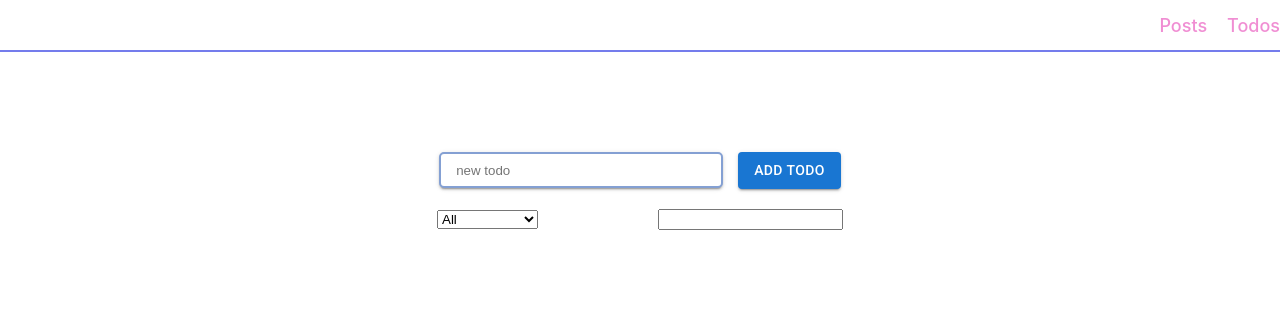
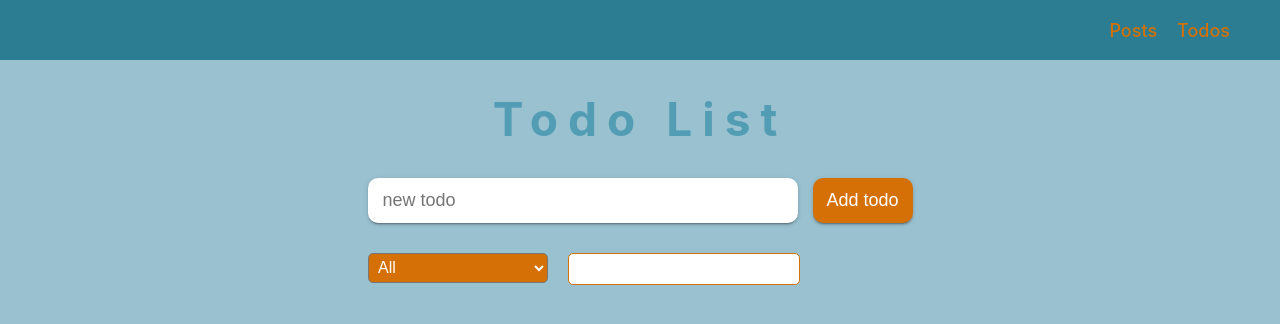
Before and after one commit to dekkumo/my-react-project, a React (Create React App) app: page / in a window 1280 px wide. Shown: the top 324 px of the page. Built offline with nearby package versions, Linux system fonts and the light colour scheme.

Commit message:
added styles

```diff
--- a/src/components/header/Header.jsx
+++ b/src/components/header/Header.jsx
@@ -5,8 +5,10 @@ import classes from './Header.module.css'
 export const Header = () => {
   return (
     <div className={classes.header}>
-      <Link className={classes.link} to='/posts'>Posts</Link>
-      <Link className={classes.link} to='/'>Todos</Link>
+      <div className={classes.container__link}>
+        <Link className={classes.link} to='/posts'>Posts</Link>
+        <Link className={classes.link} to='/'>Todos</Link>
+      </div>
     </div>
   )
 }
--- a/src/components/header/Header.module.css
+++ b/src/components/header/Header.module.css
@@ -3,15 +3,22 @@
   align-items: center;
   justify-content: flex-end;
   width: 100%;
-  height: 50px;
-  border-bottom: 2px solid rgb(116, 124, 236);
+  height: 60px;
+  background-color: #2c7d91;
+}
+.container__link {
+  padding-right: 50px;
 }
 .link {
   text-decoration: none;
   font-weight: 500;
   font-size: 18px;
-  color: rgba(231, 70, 183, 0.61);
+  color: #d47006;
   margin-right: 20px;
+  transition: all 0.3s ease 0s;
+}
+.link:hover {
+  color: #de8d35;
 }
 .link:last-child {
   margin-right: 0px;
--- a/src/components/pages/todoPage/PostsPage.jsx
+++ b/src/components/pages/todoPage/PostsPage.jsx
@@ -48,6 +48,7 @@ export const PostsPage = () => {
 
   return (
     <div className={classes.post__container}>
+      <h1 className={classes.title__main}>Posts</h1>
       {currentPost.map(el => (
         <div key={el.id} className={classes.post}>
           <Link
@@ -70,8 +71,10 @@ export const PostsPage = () => {
         </ul>
       </div>
 
-      <button onClick={prevPage}>prev page</button>
-      <button onClick={nextPage}>next page</button>
+      <div className={classes.btn__container}>
+        <button className={classes.btn__nav} onClick={prevPage}>prev page</button>
+        <button className={classes.btn__nav} onClick={nextPage}>next page</button>
+      </div>
     </div>
   )
 }
--- a/src/components/pages/todoPage/PostsPage.module.css
+++ b/src/components/pages/todoPage/PostsPage.module.css
@@ -1,26 +1,33 @@
+.title__main {
+  color: #529db4;
+  letter-spacing: 10px;
+  font-size: 46px;
+}
 .post__container {
   max-width: 800px;
   width: 100%;
   margin: 0 auto;
-  padding-top: 30px;
 }
 .post {
-  border: 1px solid rgba(231, 70, 183, 0.61);
+  border: 1px solid #529db4;
   border-radius: 5px;
   margin-bottom: 20px;
   padding: 10px 5px;
+  background-color: #fff;
+  box-shadow: 0px 3px 1px -2px rgb(0 0 0 / 20%), 0px 2px 2px 0px rgb(0 0 0 / 14%), 0px 1px 5px 0px rgb(0 0 0 / 12%);
 }
 .link {
   text-decoration: none;
 }
 .title {
   font-weight: 500;
-  font-size: 18px;
-  color: rgb(173, 32, 98);
+  font-size: 20px;
+  color: #bc5c00;
+  margin-bottom: 15px;
 }
 .body {
   font-weight: 500;
-  color: rgb(252, 57, 148);
+  color: #d47006;
 }
 .button:hover {
   cursor: pointer;
@@ -29,10 +36,36 @@
 }
 .list_pg {
   display: flex;
+  gap: 5px;
+  justify-content: center;
+  padding-left: 0;
 }
 .li__pg {
   list-style: none;
+  width: 20px;
+  height: 20px;
+  padding: 5px;
+  font-weight: 500;
+  color: #2c7d91;
+  border: 2px solid #529db4;
+  border-radius: 5px;
+  transition: all 0.5s ease 0s;
 }
 .li__pg:hover {
+  border: 2px solid #d47006;
   cursor: pointer;
 }
+.btn__container {
+  padding-bottom: 20px;
+}
+.btn__nav {
+  background-color: #2c7d91;
+  border: none;
+  margin-right: 15px;
+  height: 30px;
+  width: 100px;
+  border-radius: 5px;
+}
+.btn__nav:last-child {
+  margin-right: 0;
+}
--- a/src/components/pages/todoPage/TodosPage.jsx
+++ b/src/components/pages/todoPage/TodosPage.jsx
@@ -1,7 +1,7 @@
 import React, { useMemo, useRef, useState } from 'react';
 import { Todos } from './todos/Todos';
 import { Form } from './form/Form';
-import { MyModal } from '../modal/MyModal';
+import classes from './TodosPage.module.css'
 
 function TodosPage() {
 
@@ -77,6 +77,7 @@ function TodosPage() {
 
   return (
     <div>
+      <h1 className={classes.title}>Todo List</h1>
       <Form
         ref={textInput}
         todos={todos}
--- a/src/components/pages/todoPage/TodosPage.module.css
+++ b/src/components/pages/todoPage/TodosPage.module.css
@@ -0,0 +1,5 @@
+.title {
+    font-size: 46px;
+    letter-spacing: 10px;
+    color: #529db4;
+}
--- a/src/components/pages/todoPage/form/Form.jsx
+++ b/src/components/pages/todoPage/form/Form.jsx
@@ -1,5 +1,4 @@
 import React, { forwardRef, useRef } from 'react'
-import { Button, createTheme } from '@mui/material'
 import classes from './Form.module.css'
 
 export const Form = forwardRef((props, ref) => {
@@ -21,7 +20,13 @@ export const Form = forwardRef((props, ref) => {
         ref={ref}
         placeholder='new todo'
       />
-      <Button type='submit' variant="contained">Add todo</Button>
+      <button
+        className={classes.button}
+        type='submit'
+        variant="contained"
+      >
+        Add todo
+      </button>
 
       <select className={classes.select} onChange={selectTodo}>
         <option value="All">All</option>
--- a/src/components/pages/todoPage/form/Form.module.css
+++ b/src/components/pages/todoPage/form/Form.module.css
@@ -1,22 +1,53 @@
 .form {
-  max-width: 500px;
+  position: relative;
+  max-width: 600px;
   margin: 0 auto;
-  padding-top: 100px;
 }
 .input {
   margin: 0 15px 20px 0;
   padding: 0 15px;
-  height: 32px;
-  width: 250px;
-  border: 2px solid rgb(132, 160, 211);
+  height: 45px;
+  width: 400px;
+  font-size: 18px;
+  border: none;
+  border-radius: 10px;
+  color: #979ca7;
+  box-shadow: 0px 3px 1px -2px rgb(0 0 0 / 20%), 0px 2px 2px 0px rgb(0 0 0 / 14%), 0px 1px 5px 0px rgb(0 0 0 / 12%);
+}
+.button {
+  height: 45px;
+  width: 100px;
+  border-radius: 10px;
+  border: none;
+  color: #fff;
+  font-size: 18px;
+  background-color: #d47006;
+  box-shadow: 0px 3px 1px -2px rgb(0 0 0 / 20%), 0px 2px 2px 0px rgb(0 0 0 / 14%), 0px 1px 5px 0px rgb(0 0 0 / 12%);
+  transition: all 0.3s ease 0s;
+}
+.button:hover {
+  background-color: #bc5c00;
+  cursor: pointer;
+}
+.select {
+  position: absolute;
+  left: 28px;
+  top: 75px;
+  width: 180px;
+  height: 30px;
   border-radius: 5px;
-  color: rgb(96, 110, 136);
-  box-shadow: 0px 3px 1px -2px rgb(0 0 0 / 20%), 0px 2px 2px 0px rgb(0 0 0 / 14%), 0px 1px 5px 0px rgb(0 0 0 / 12%);;
-}
-
-.select {
-  margin-right: 120px;
+  background-color: #d47006;
+  color: #fff;
+  padding-left: 5px;
+  font-size: 16px;
 }
 .searchInput {
-  margin-bottom: 40px;
+  position: absolute;
+  top: 75px;
+  left: 38%;
+  height: 30px;
+  width: 200px;
+  padding: 0 15px;
+  border-radius: 5px;
+  border: 1px solid #d47006;
 }
--- a/src/components/pages/todoPage/todos/Todos.jsx
+++ b/src/components/pages/todoPage/todos/Todos.jsx
@@ -43,7 +43,7 @@ export const Todos = ({selectVarTodos, handleToggle, handleClick, todos, setTodo
 
 
   return (
-    <div>
+    <div className={classes.container__todos}>
       {selectVarTodos.map(el => (
         <Todo
           key={el.id}
@@ -58,7 +58,7 @@ export const Todos = ({selectVarTodos, handleToggle, handleClick, todos, setTodo
         edit={edit}
         setEdit={setEdit}
       >
-        <div className={classes.container}>
+        <div className={classes.container__modal}>
           <input
             ref={inputText}
             className={classes.input__modal}
--- a/src/components/pages/todoPage/todos/Todos.module.css
+++ b/src/components/pages/todoPage/todos/Todos.module.css
@@ -1,4 +1,7 @@
-.container {
+.container__todos {
+  margin-top: 116px;
+}
+.container__modal {
   display: flex;
   flex-direction: column;
   align-items: center;
--- a/src/components/pages/todoPage/todos/todo/Todo.module.css
+++ b/src/components/pages/todoPage/todos/todo/Todo.module.css
@@ -5,12 +5,13 @@
   margin: 0 auto 15px;
   padding: 0 15px;
   text-align: left;
-  width: 375px;
-  height: 30px;
-  border: 1px solid rgb(132, 160, 211);
-  border-radius: 5px;
-  font-weight: 400;
-  color: rgb(117, 161, 190);
+  width: 510px;
+  height: 40px;
+  border: 1px solid #d47006;
+  border-radius: 10px;
+  font-weight: 500;
+  background-color: #f5f2f2;
+  color: #366d6f;
 }
 .btnDelete:hover {
   cursor: pointer;
--- a/src/index.css
+++ b/src/index.css
@@ -5,6 +5,8 @@ body {
     sans-serif;
   -webkit-font-smoothing: antialiased;
   -moz-osx-font-smoothing: grayscale;
+
+  background-color: #99c1d0;
 }
 
 code {
```
